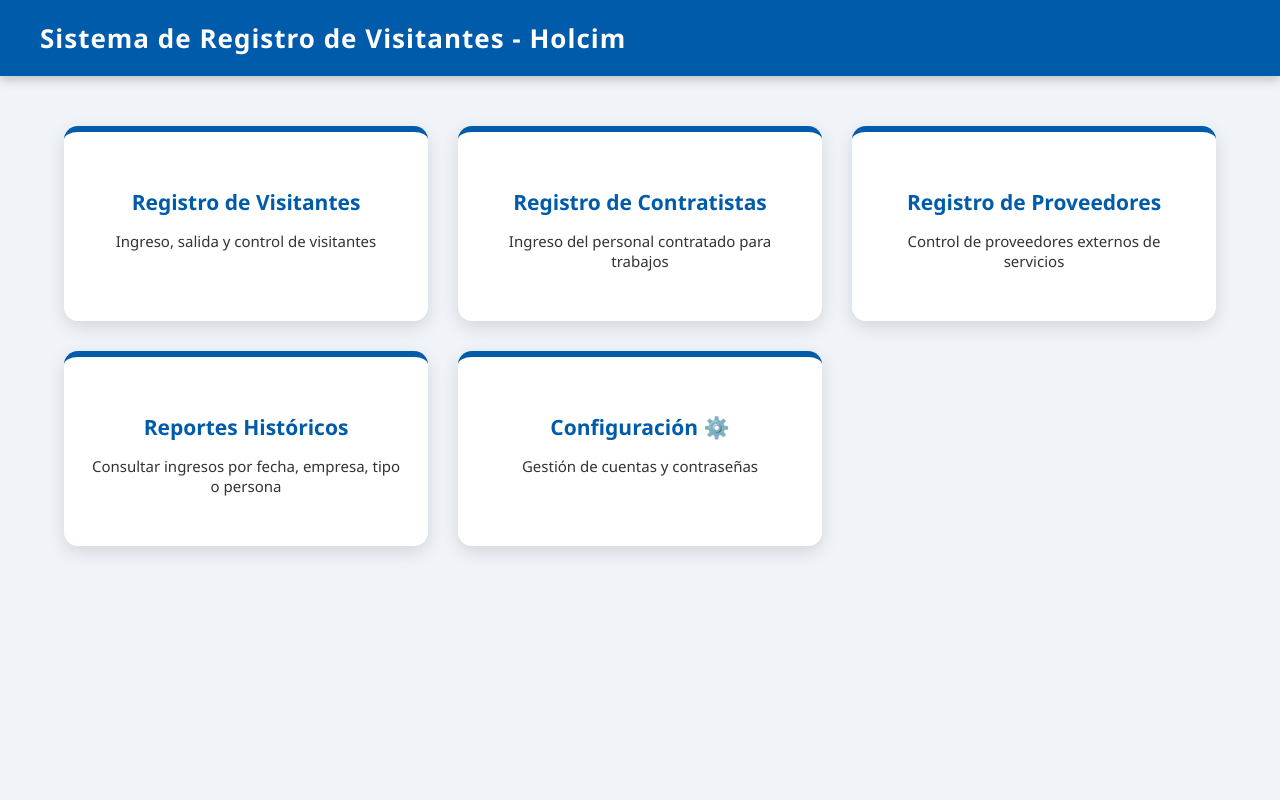
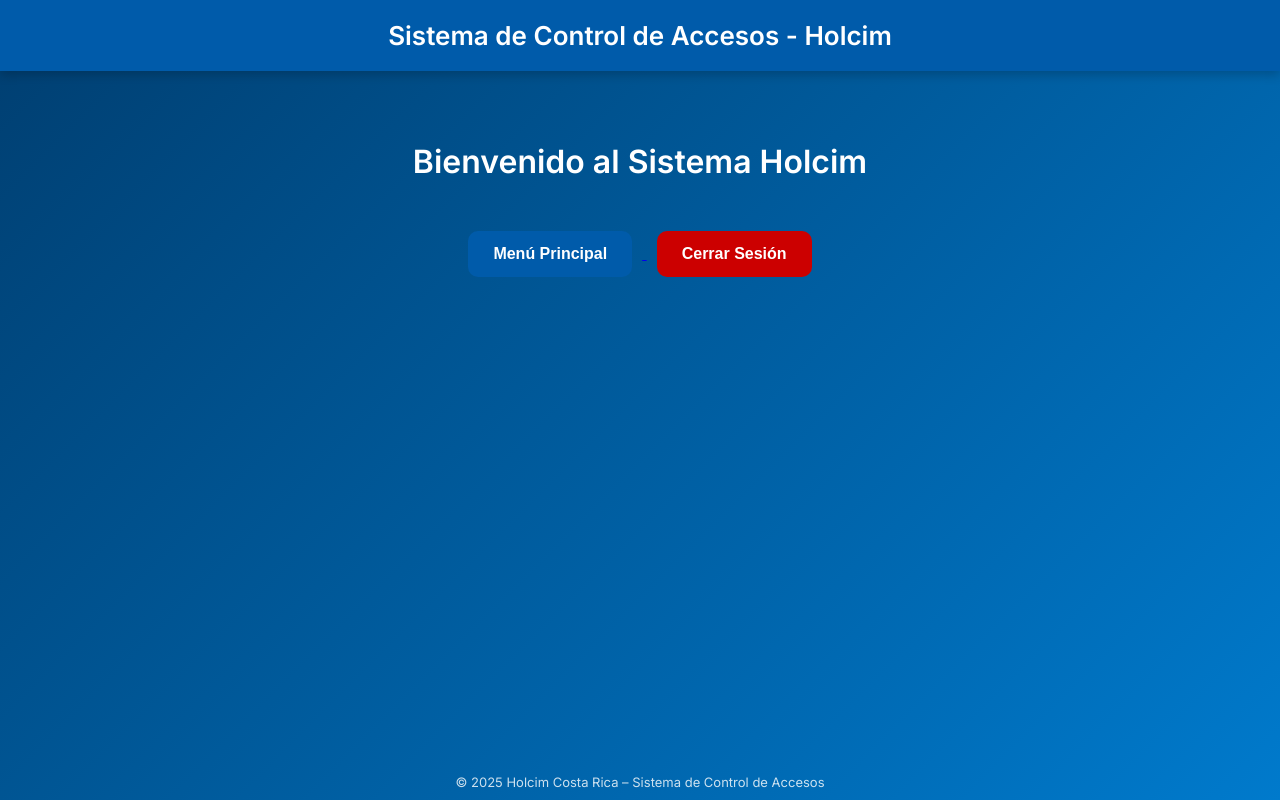
Before and after one commit to luismolinaboni22-art/Cops-K9, a Flask app: page /home in a window 1280 px wide. Run offline with Flask 3, Linux system fonts and the light colour scheme.

Commit message:
Update home.html

```diff
--- a/templates/home.html
+++ b/templates/home.html
@@ -2,138 +2,99 @@
 <html lang="es">
 <head>
     <meta charset="UTF-8">
-<title>Panel de Control - Holcim</title>
-
+    <title>Home - Holcim</title>
+    <link href="https://fonts.googleapis.com/css2?family=Inter:wght@300;400;600&display=swap" rel="stylesheet">
     <style>
         body {
             margin: 0;
-        font-family: "Segoe UI", Arial;
-        background: #f0f3f7;
+            font-family: 'Inter', sans-serif;
+            background: linear-gradient(135deg, #003e70, #007acc);
+            min-height: 100vh;
+            display: flex;
+            flex-direction: column;
+            align-items: center;
+            justify-content: flex-start;
+            color: #333;
         }
 
-    /* BARRA SUPERIOR */
         .topbar {
+            width: 100%;
             background: #005baa;
-        padding: 20px 40px;
             color: white;
+            padding: 20px 0;
+            text-align: center;
             font-size: 26px;
             font-weight: bold;
-        letter-spacing: 1px;
             box-shadow: 0 4px 10px rgba(0,0,0,0.2);
         }
 
-    /* GRID DE TARJETAS */
         .container {
-        width: 90%;
-        max-width: 1300px;
-        margin: 50px auto;
-        display: grid;
-        grid-template-columns: repeat(auto-fit, minmax(280px, 1fr));
-        gap: 30px;
-    }
-
-    .card {
-        background: white;
-        padding: 35px 25px;
-        border-radius: 14px;
-        text-align: center;
-        box-shadow: 0 6px 18px rgba(0,0,0,0.12);
-        cursor: pointer;
-        transition: all .25s ease-in-out;
-        border-top: 6px solid #005baa;
-        position: relative;
-    }
-
-    .card:hover {
-        transform: translateY(-6px);
-        box-shadow: 0 12px 28px rgba(0,0,0,0.18);
-    }
-
-    .card h3 {
-        margin-bottom: 10px;
-        font-size: 21px;
-        color: #005baa;
-        font-weight: bold;
-    }
-
-    .card p {
-        color: #333;
-        font-size: 15px;
-    }
-
-    /* Submenú de Configuración */
-    .submenu {
-        display: none;
-        margin-top: 15px;
+            margin-top: 50px;
             text-align: center;
         }
 
-    .submenu button {
-        width: 80%;
-        padding: 10px;
-        margin: 5px 0;
+        .container h1 {
+            color: white;
+            margin-bottom: 40px;
+        }
+
+        button {
+            padding: 14px 25px;
+            margin: 10px;
+            font-size: 16px;
+            font-weight: 600;
+            border-radius: 10px;
+            border: none;
+            cursor: pointer;
+            transition: 0.3s;
+        }
+
+        .btn-primary {
             background: #005baa;
             color: white;
-        border: none;
-        border-radius: 6px;
-        font-weight: bold;
-        cursor: pointer;
-        transition: background 0.2s;
         }
 
-    .submenu button:hover {
+        .btn-primary:hover {
             background: #004b8c;
         }
+
+        .btn-logout {
+            background: #cc0000;
+            color: white;
+        }
+
+        .btn-logout:hover {
+            background: #990000;
+        }
+
+        .footer-text {
+            color: #ffffffcc;
+            position: absolute;
+            bottom: 10px;
+            font-size: 13px;
+        }
     </style>
-
-<script>
-function toggleSubmenu() {
-    const menu = document.getElementById("configMenu");
-    menu.style.display = (menu.style.display === "none" || menu.style.display === "") ? "block" : "none";
-}
-</script>
 </head>
-
 <body>
 
-<div class="topbar">Sistema de Registro de Visitantes - Holcim</div>
+    <div class="topbar">Sistema de Control de Accesos - Holcim</div>
 
     <div class="container">
+        <h1>Bienvenido al Sistema Holcim</h1>
 
-    <!-- Visitantes -->
-    <div class="card" onclick="location.href='/registro'">
-        <h3>Registro de Visitantes</h3>
-        <p>Ingreso, salida y control de visitantes</p>
+        <!-- Botón Menú Principal -->
+        <a href="{{ url_for('main_menu') }}">
+            <button class="btn-primary">Menú Principal</button>
+        </a>
+
+        <!-- Botón Cerrar Sesión -->
+        <form action="{{ url_for('logout') }}" method="POST" style="display:inline;">
+            <button type="submit" class="btn-logout">Cerrar Sesión</button>
+        </form>
     </div>
 
-    <!-- Contratistas -->
-    <div class="card" onclick="location.href='/contratistas'">
-        <h3>Registro de Contratistas</h3>
-        <p>Ingreso del personal contratado para trabajos</p>
-    </div>
-
-    <!-- Proveedores -->
-    <div class="card" onclick="location.href='/proveedores'">
-        <h3>Registro de Proveedores</h3>
-        <p>Control de proveedores externos de servicios</p>
-    </div>
-
-    <!-- Reportes -->
-    <div class="card" onclick="location.href='/reportes'">
-        <h3>Reportes Históricos</h3>
-        <p>Consultar ingresos por fecha, empresa, tipo o persona</p>
-    </div>
-
-    <!-- Configuración de Usuarios con submenú -->
-    <div class="card" onclick="toggleSubmenu()">
-        <h3>Configuración ⚙️</h3>
-        <p>Gestión de cuentas y contraseñas</p>
-        <div class="submenu" id="configMenu">
-            <button onclick="location.href='/crear_usuario'">Crear Usuario</button>
-            <button onclick="location.href='/cambiar_password'">Cambiar Contraseña</button>
-        </div>
-    </div>
-
+    <div class="footer-text">
+        © 2025 Holcim Costa Rica – Sistema de Control de Accesos
     </div>
 
 </body>
```
Lines whose indentation alone changed are shown as unchanged.
